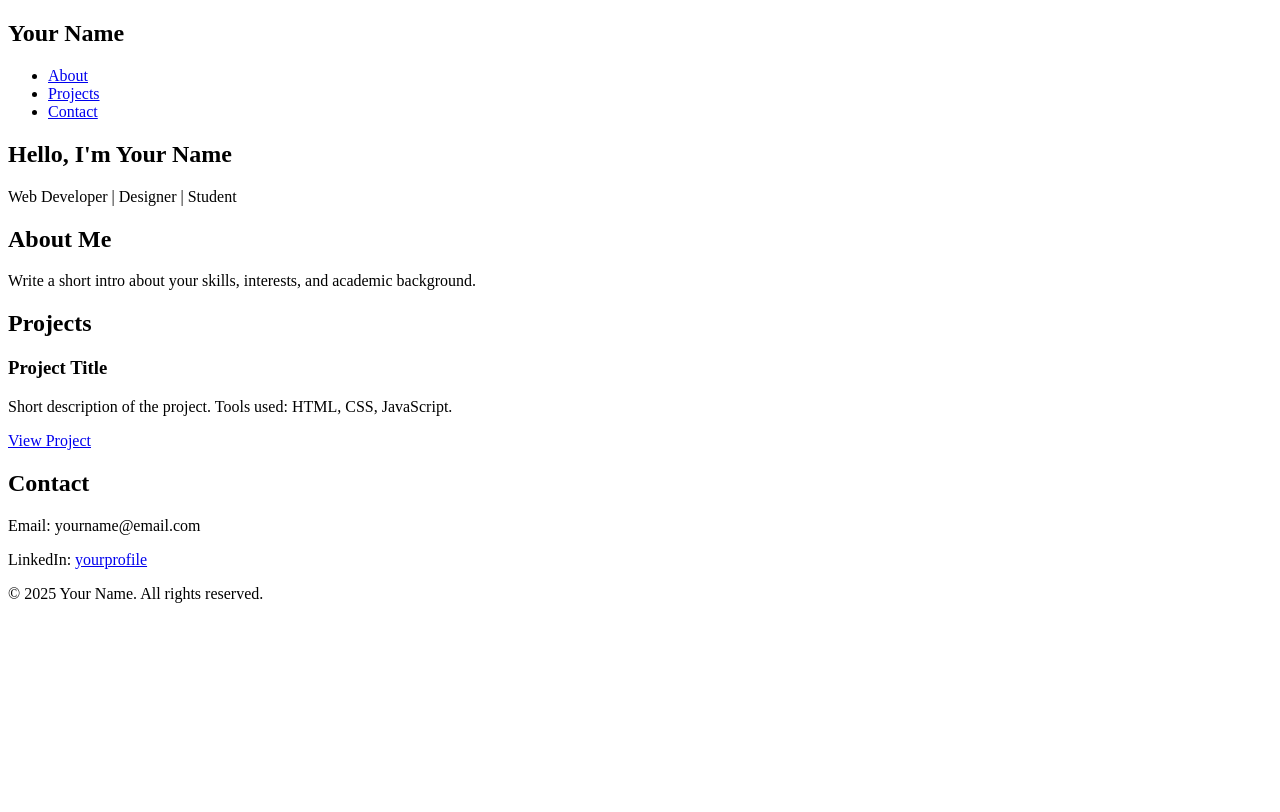
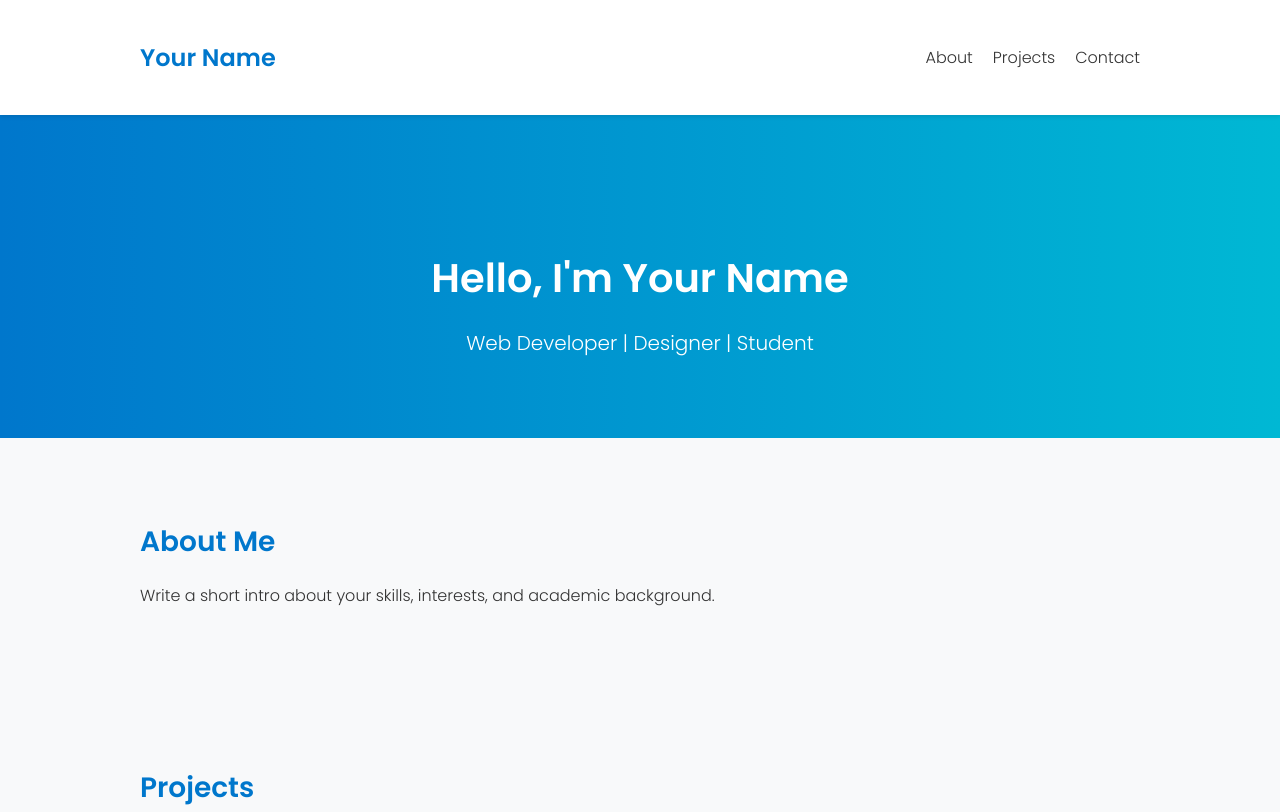
Before and after one commit to Nandha517/nanthakumart517.com, a plain HTML site: page index.html in a window 1280 px wide. Shown: the top 812 px of the page. Drawn offline with Linux system fonts and the light colour scheme.

Commit message:
Add files via upload

```diff
--- a/index.html
+++ b/index.html
@@ -44,6 +44,7 @@
     <p>Email: yourname@email.com</p>
     <p>LinkedIn: <a href="https://linkedin.com/in/yourprofile">yourprofile</a></p>
   </section>
+<link rel="stylesheet" href="style.css" />
 
   <footer>
     <p>&copy; 2025 Your Name. All rights reserved.</p>
--- /dev/null
+++ b/style.css
@@ -0,0 +1,111 @@
+/* style.css */
+
+body {
+  margin: 0;
+  font-family: 'Poppins', sans-serif;
+  background-color: #f8f9fa;
+  color: #333;
+}
+
+header {
+  background-color: #ffffff;
+  box-shadow: 0 2px 4px rgba(0, 0, 0, 0.1);
+  padding: 20px;
+  position: sticky;
+  top: 0;
+  z-index: 1000;
+}
+
+nav {
+  display: flex;
+  justify-content: space-between;
+  align-items: center;
+  max-width: 1000px;
+  margin: 0 auto;
+}
+
+nav h1 {
+  font-size: 24px;
+  font-weight: 600;
+  color: #0077cc;
+}
+
+nav ul {
+  list-style: none;
+  display: flex;
+  gap: 20px;
+  margin: 0;
+  padding: 0;
+}
+
+nav ul li a {
+  text-decoration: none;
+  color: #333;
+  font-weight: 500;
+  transition: color 0.3s;
+}
+
+nav ul li a:hover {
+  color: #0077cc;
+}
+
+.hero {
+  text-align: center;
+  padding: 100px 20px 60px;
+  background: linear-gradient(to right, #0077cc, #00b8d4);
+  color: white;
+}
+
+.hero h2 {
+  font-size: 40px;
+  margin-bottom: 10px;
+}
+
+.hero p {
+  font-size: 20px;
+  font-weight: 300;
+}
+
+.section {
+  padding: 60px 20px;
+  max-width: 1000px;
+  margin: 0 auto;
+}
+
+.section h2 {
+  font-size: 28px;
+  color: #0077cc;
+  margin-bottom: 20px;
+}
+
+.project {
+  background-color: #ffffff;
+  padding: 20px;
+  margin-bottom: 20px;
+  border-radius: 10px;
+  box-shadow: 0 2px 5px rgba(0, 0, 0, 0.05);
+}
+
+.project h3 {
+  margin-top: 0;
+  font-size: 22px;
+}
+
+.project a {
+  color: #0077cc;
+  text-decoration: none;
+  font-weight: 500;
+}
+
+.project a:hover {
+  text-decoration: underline;
+}
+
+footer {
+  text-align: center;
+  padding: 20px;
+  background-color: #ffffff;
+  border-top: 1px solid #e0e0e0;
+  font-size: 14px;
+  color: #777;
+}
```
